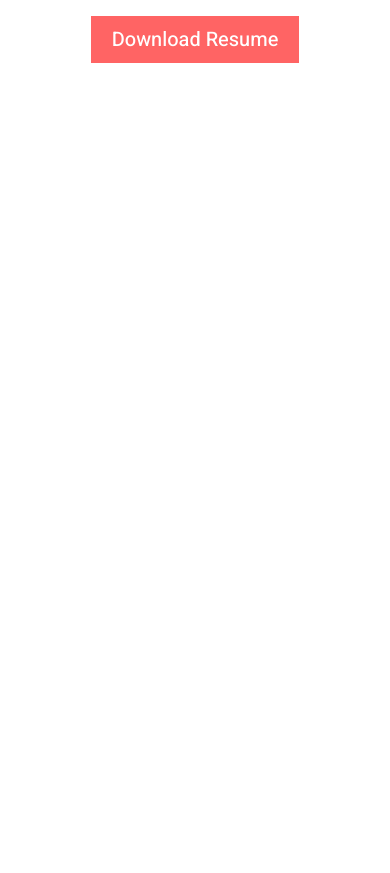
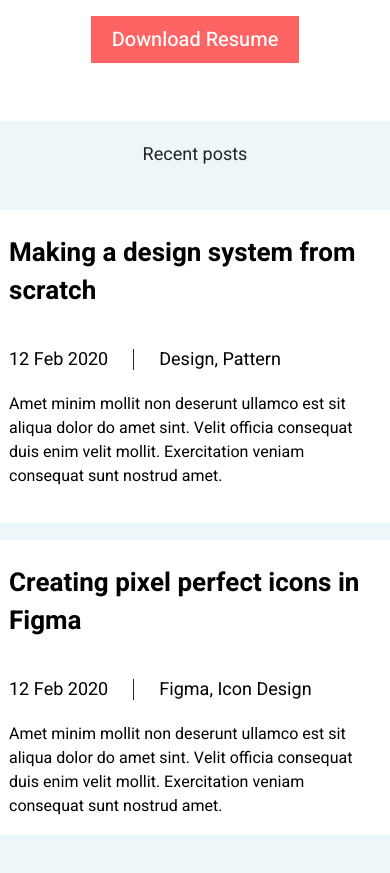
Before and after one commit to GreyK7/selfBlog, a plain HTML site: page src/index.html in a window 390 px wide. Shown: the part 520-1393 px from the top of the page. Before the commit the page ends 844 px from the top, so only its background shows below. Drawn offline with nearby package versions, Linux system fonts and the light colour scheme; files that its build step writes are made by us from their sources.

Commit message:
Create mobile and desktop versions of recent posts section on main page.

```diff
--- a/src/index.html
+++ b/src/index.html
@@ -45,19 +45,34 @@
         </div>
     </header>
 
-    <!-- <section class="posts">
+    <section class="posts">
         <div class="container">
-            <h2 class="posts__header">Recent posts</h2>
+            <div class="posts__signs">
+                <h2 class="posts__header">Recent posts</h2>
+                <a href="#" class="posts__all">View all</a>
+            </div>
             <div class="posts__wrapper">
                 <div class="posts__item">
-
+                    <h3 class="posts__title">Making a design system from scratch</h3>
+                    <div class="posts__data">
+                        <div class="posts__date">12 Feb 2020</div>
+                        <div class="posts__divider"></div>
+                        <div class="posts__type">Design, Pattern</div>
+                    </div>
+                    <div class="posts__descr">Amet minim mollit non deserunt ullamco est sit aliqua dolor do amet sint. Velit officia consequat duis enim velit mollit. Exercitation veniam consequat sunt nostrud amet.</div>
                 </div>
                 <div class="posts__item">
-
+                    <h3 class="posts__title">Creating pixel perfect icons in Figma</h3>
+                    <div class="posts__data">
+                        <div class="posts__date">12 Feb 2020</div>
+                        <div class="posts__divider"></div>
+                        <div class="posts__type">Figma, Icon Design</div>
+                    </div>
+                    <div class="posts__descr">Amet minim mollit non deserunt ullamco est sit aliqua dolor do amet sint. Velit officia consequat duis enim velit mollit. Exercitation veniam consequat sunt nostrud amet.</div>
                 </div>
             </div>
         </div>
-    </section> -->
+    </section>
     <script src="js/script.js"></script>
 </body>
 </html>
--- a/src/sass/blocks/_posts.scss
+++ b/src/sass/blocks/_posts.scss
@@ -2,20 +2,68 @@
     background-color: var(--bg-blue);
     min-height: 396px;
     padding: 27px 0 32px 0;
+    &__signs {
+        display: flex;
+        justify-content: space-between;
+    }
     &__header {
         font-weight: 400;
         font-size: 22px
+    }
+    &__all {
+        font-weight: 400;
+        font-size: 16px;
+        color: #00A8CC;
+        &:hover {
+            color: #04809c
+        }
     }
     &__wrapper {
         margin-top: 20px;
         width: 100%;
         display: grid;
-        grid-template: 295px / repeat(auto-fit, 418px);
+        grid-template: minmax(295px, auto) / repeat(auto-fit, 418px);
         grid-auto-rows: 295px;
         gap: 32px 0;
         justify-content: space-between;
     }
     &__item {
         background-color: var(--bg-white);
+        padding: 24px 0 35px 23px;
+    }
+    &__title {
+        margin-bottom: 0;
+        width: 374px;
+        color: var(--main-tcolor);
+        font-weight: 700;
+        font-size: 26px;
+        line-height: 38px;
+    }
+    &__data {
+        width: 374px;
+        height: 24px;
+        margin-top: 37px;
+        display: flex;
+        align-items: center;
+        font-weight: 400;
+        font-size: 18px;
+        color: var(--main-tcolor);
+    }
+    &__date {
+        margin-right: 25px;
+    }
+    &__divider {
+        width: 1px;
+        height: 21px;
+        background-color: var(--bg-dark);
+        margin-right: 25px;
+    }
+    &__descr {
+        width: 368px;
+        margin-top: 21px;
+        font-weight: 400;
+        font-size: 16px;
+        line-height: 24px;
+        color: var(--main-tcolor);
     }
 }
--- a/src/sass/media/_media.scss
+++ b/src/sass/media/_media.scss
@@ -25,12 +25,35 @@
             }
         }
     }
+
+    .posts {
+        &__wrapper {
+            justify-content: center;
+        }
+    }
 }
 
 
 @media (max-width: 767px) {
     .container {
         width: 540px;
+    }
+
+    .posts {
+        padding: 23px 0 38px 0;
+        &__signs {
+            justify-content: center;
+        }
+        &__header {
+            font-size: 18px;
+        }
+        &__all {
+            display: none;
+        }
+        &__wrapper {
+            margin-top: 37px;
+            row-gap: 17px;
+        }
     }
 }
 
```
Also changed, not shown: dist/index.html (+1 -13 lines), dist/css/style.min.css, 1 other file.
